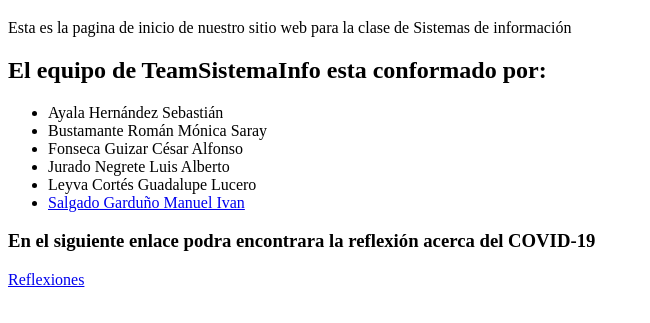
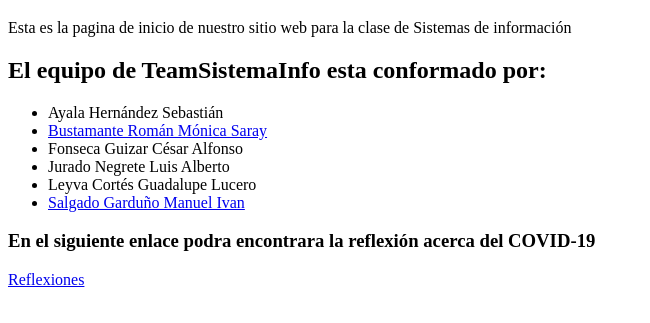
Before and after one commit to LuisJurado99/TeamSistemaInfo, a plain HTML site: page sisinfo_web/pagina_principal.html in a window 1280 px wide. Shown: the part 61-384 px from the top of the page, without its empty margins (0-650 px from the left). Drawn offline with Linux system fonts and the light colour scheme.

Commit message:
se agregó el contenido de Monica a la página principal

```diff
--- a/sisinfo_web/pagina_principal.html
+++ b/sisinfo_web/pagina_principal.html
@@ -13,7 +13,7 @@
 	<h2>El equipo de TeamSistemaInfo esta conformado por:</h2>
 		<ul>
 			<li>Ayala Hernández Sebastián</li>
-			<li>Bustamante Román Mónica Saray</li>
+			<li><a href="integrantes/pagina_monica.html">Bustamante Román Mónica Saray</a></li>
 			<li>Fonseca Guizar César Alfonso</li>
 			<li>Jurado Negrete Luis Alberto</li>
 			<li>Leyva Cortés Guadalupe Lucero</li>
```
Also changed, not shown: sisinfo_web/integrantes/pagina_monica.html (added, +7 -0 lines).
